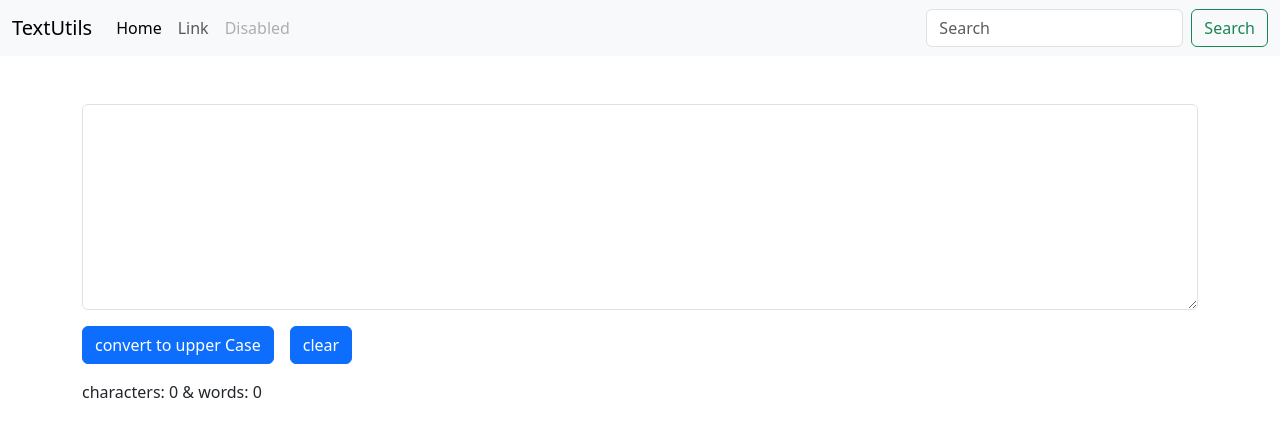
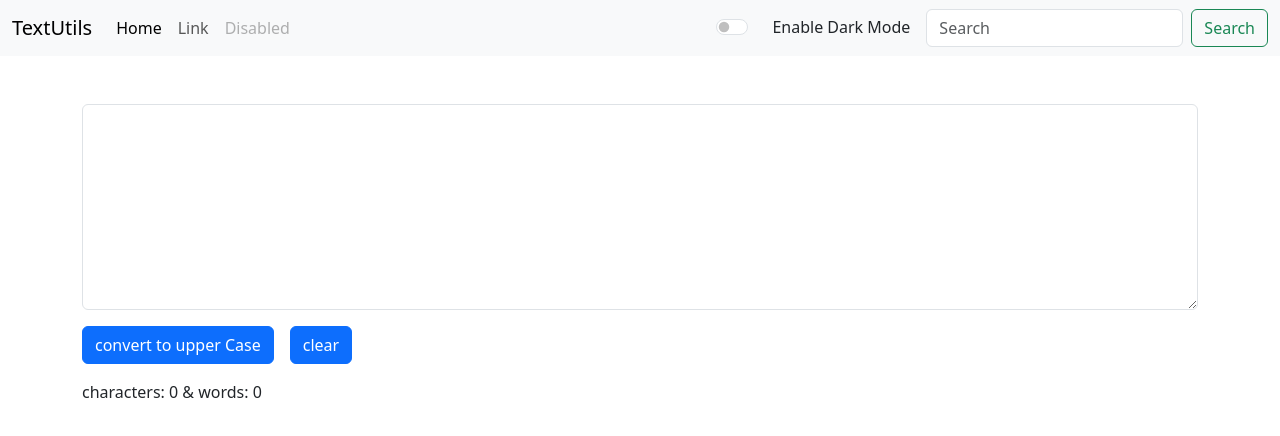
Before and after one commit to Anshul1501/TextUtils, a React (Create React App) app: page / in a window 1280 px wide. Shown: the top 436 px of the page. Built offline with nearby package versions, Linux system fonts and the light colour scheme.

Commit message:
Dark Mode Added

```diff
--- a/src/App.js
+++ b/src/App.js
@@ -1,13 +1,34 @@
+import React, { useState } from 'react';
 import './App.css';
+import Alert from './components/Alert';
 import Navbar from './components/Navbar';
 import TextForm from './components/TextForm';
 
 function App() {
+
+   const toggleMode = () => {
+     if(mode == 'light'){
+        setMode('dark')
+        setModeText('Enable Light Mode');
+        document.body.style.backgroundColor = '#161618'
+        document.body.style.color = "white"
+     }
+     else {
+        setMode('light');
+        setModeText('Enable Dark Mode');
+        document.body.style.backgroundColor = 'white'
+        document.body.style.color = "black"
+     }
+   }
+   const[mode, setMode] = useState('light');
+   const[modeText, setModeText] = useState('Enable Dark Mode');
+
     return (
         <>
 
-     <Navbar/>
-     <TextForm/>
+     <Navbar mode={mode} toggleMode={toggleMode} modeText={modeText} />
+     <TextForm mode={mode} />
+     <Alert/>
 
      </>
     );
--- a/src/components/Navbar.js
+++ b/src/components/Navbar.js
@@ -3,7 +3,7 @@ import PropTypes from 'prop-types'
 
 export default function Navbar(props) {
   return (
-    <nav className="navbar navbar-expand-lg bg-body-tertiary">
+    <nav className={`navbar navbar-expand-lg bg-body-tertiary ${props.mode==='dark' ? 'bg-dark text-light' : ' '}`}>
     <div className="container-fluid">
       <a className="navbar-brand" href="#">{props.title}</a>
       <button className="navbar-toggler" type="button" data-bs-toggle="collapse" data-bs-target="#navbarSupportedContent" aria-controls="navbarSupportedContent" aria-expanded="false" aria-label="Toggle navigation">
@@ -22,6 +22,12 @@ export default function Navbar(props) {
             <a className="nav-link disabled" aria-disabled="true">Disabled</a>
           </li>
         </ul>
+
+        <div class="form-check form-switch">
+  <input class="form-check-input" type="checkbox" role="switch" id="flexSwitchCheckChecked" onClick={props.toggleMode}/>
+  <label class="form-check-label mx-3" htmlFor="flexSwitchCheckChecked">{props.modeText}</label>
+</div>
+
         <form className="d-flex" role="search">
           <input className="form-control me-2" type="search" placeholder="Search" aria-label="Search" />
           <button className="btn btn-outline-success" type="submit">Search</button>
--- a/src/components/TextForm.js
+++ b/src/components/TextForm.js
@@ -22,12 +22,13 @@ const clearText = () => {
   return (
     <div className="container my-5">
 <div className="mb-3">
-  <textarea className="form-control" id="exampleFormControlTextarea1" rows="8" value={text} onChange={handleOnChange}></textarea>
+  <textarea className={`form-control ${props.mode === 'dark' ? 'bg-dark text-light' : ' '}`} id="exampleFormControlTextarea1" rows="8" value={text} onChange={handleOnChange}></textarea>
 </div>
 <button type="button" className="btn btn-primary" onClick={handleUpperCase}>convert to upper Case</button>
 <button type="button" className="btn btn-primary mx-3" onClick={clearText}>clear</button>
 
 <p className='my-3'>characters: {text.length} & words: {text.split(/\s+/).length-1}</p>
+<p>{text}</p>
     </div>
   )
 }
```
